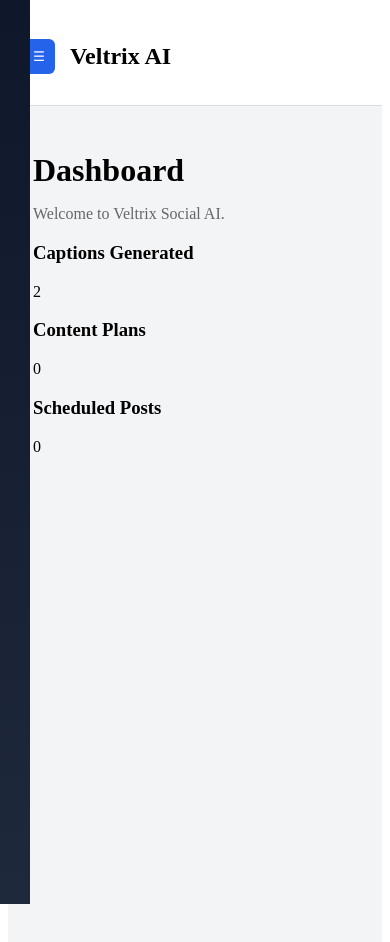
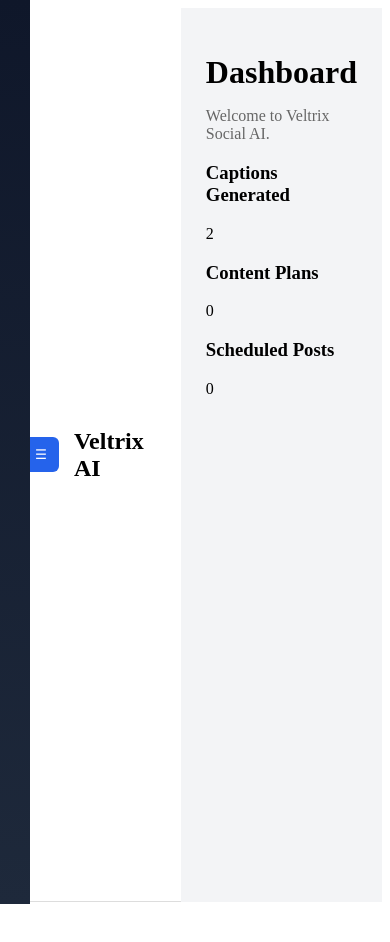
Before and after one commit to syedfaraz0099-sketch/veltrix-social-ai, a Next.js app in the folder frontend/: page /dashboard in a window 390 px wide. Shown: the top 942 px of the page. After the commit the page ends 910 px from the top, so only its background shows below. Built offline with nearby package versions, Linux system fonts and the light colour scheme.

Commit message:
Update globals.css

```diff
--- a/frontend/app/globals.css
+++ b/frontend/app/globals.css
@@ -1,3 +1,10 @@
+/* MAIN LAYOUT */
+
+.dashboard-container{
+display:flex;
+min-height:100vh;
+}
+
 /* SIDEBAR */
 
 .sidebar{
@@ -9,9 +16,9 @@
 flex-direction:column;
 gap:18px;
 position:fixed;
-height:100vh;
 top:0;
 left:0;
+height:100vh;
 z-index:1000;
 }
 
@@ -43,6 +50,7 @@
 
 .mobile-header{
 display:none;
+width:100%;
 background:white;
 padding:15px;
 align-items:center;
@@ -54,7 +62,7 @@
 background:#2563eb;
 color:white;
 border:none;
-padding:10px;
+padding:10px 12px;
 border-radius:6px;
 cursor:pointer;
 }
@@ -67,20 +75,14 @@
 display:flex;
 }
 
-/* Hide sidebar off screen */
-
 .sidebar{
 left:-260px;
-transition:0.3s ease;
+transition:0.3s;
 }
-
-/* Show sidebar */
 
 .sidebar.active{
 left:0;
 }
-
-/* Remove desktop spacing */
 
 .main-content{
 margin-left:0;
```
